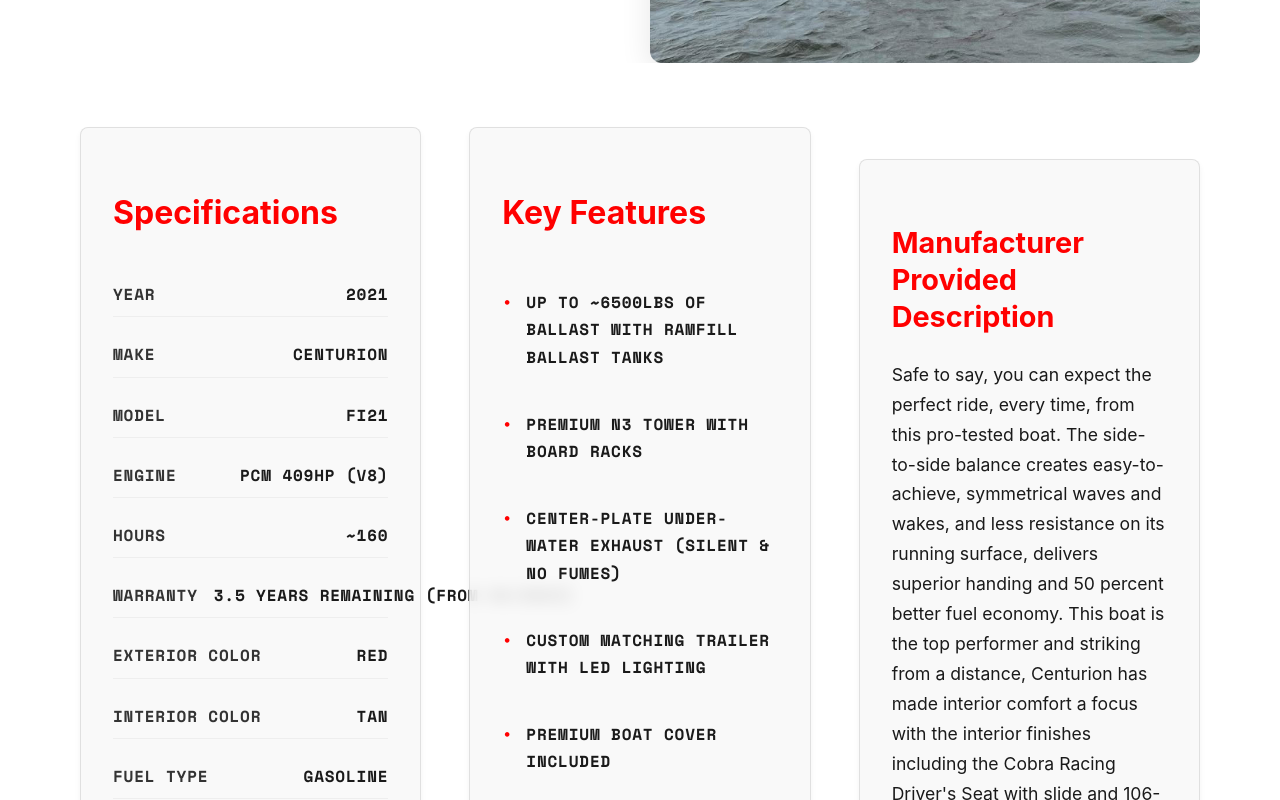
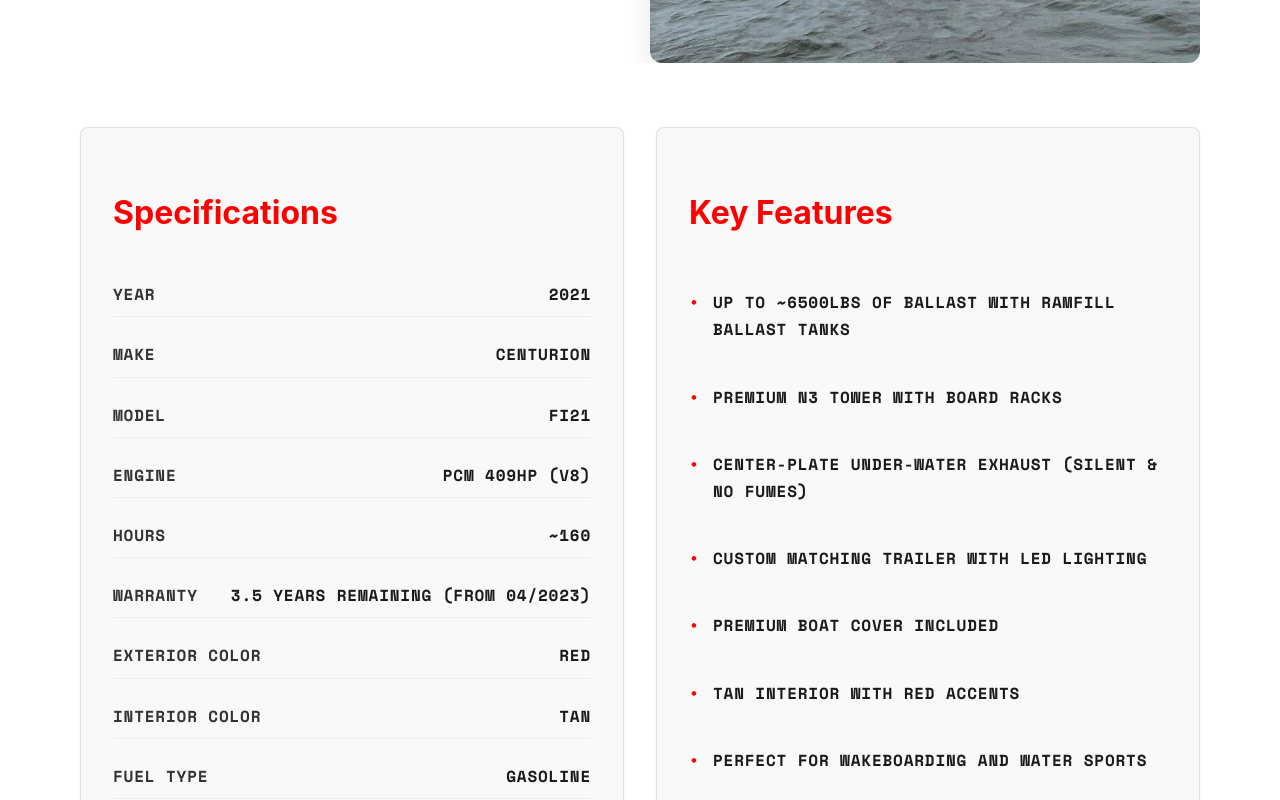
Before and after one commit to tjcandesign/boat, a React (Vite) app: page / in a window 1280 px wide. Shown: the part 4840-5640 px from the top of the page. Built offline with nearby package versions, Linux system fonts and the light colour scheme.

Commit message:
Update info section layout: two-column grid for specs/features, full-width manufacturer description

```diff
--- a/src/App.jsx
+++ b/src/App.jsx
@@ -79,6 +79,7 @@
           </section>
 
           <section className="info-section">
+            <div className="info-grid">
               <div className="specs-container">
                 <h2>Specifications</h2>
                 <SpecList specs={specs} />
@@ -92,9 +93,10 @@
                   ))}
                 </ul>
               </div>
+            </div>
 
-            <section className="manufacturer-description">
-              <h2>Manufacturer Provided Description</h2>
+            <div className="manufacturer-description">
+              <h2>Manufacturer Description</h2>
               <p>
                 Safe to say, you can expect the perfect ride, every time, from this pro-tested boat.
                 The side-to-side balance creates easy-to-achieve, symmetrical waves and wakes, and less
@@ -106,7 +108,7 @@
                 Choose your custom color combos to express your personal style and put an exclamation point
                 on the statement this boat makes.
               </p>
-            </section>
+            </div>
           </section>
 
           <section className="contact-section">
--- a/src/styles/App.css
+++ b/src/styles/App.css
@@ -366,10 +366,22 @@
 }
 
 .info-section {
+  display: flex;
+  flex-direction: column;
+  gap: 2rem;
+  margin: 2rem 0;
+}
+
+.info-grid {
   display: grid;
   grid-template-columns: 1fr;
   gap: 2rem;
-  margin: 2rem 0;
+}
+
+@media (min-width: 768px) {
+  .info-grid {
+    grid-template-columns: 1fr 1fr;
+  }
 }
 
 @media (min-width: 768px) {
```
Lines whose indentation alone changed are shown as unchanged.
